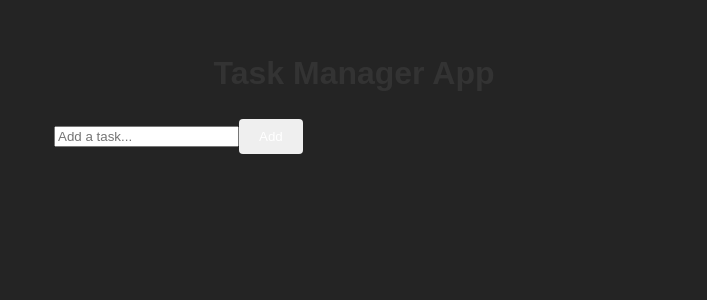
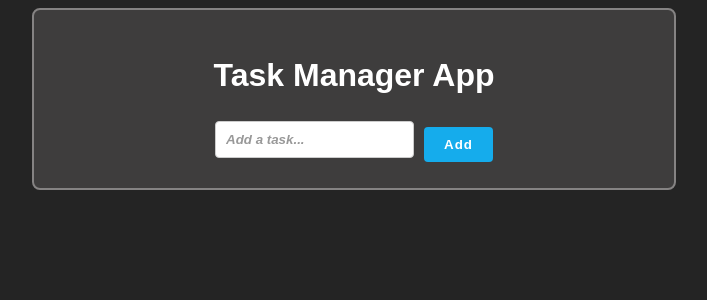
Before and after one commit to AkshitaGupta97/Task-manager-react, a React (Vite) app: page / in a window 1280 px wide. Shown: the top 300 px of the page, without its empty margins (286-993 px from the left). Built offline with nearby package versions, Linux system fonts and the light colour scheme.

Commit message:
created AddTask, TaskItem, TaskList

```diff
--- a/package.json
+++ b/package.json
@@ -10,8 +10,10 @@
     "preview": "vite preview"
   },
   "dependencies": {
+    "@reduxjs/toolkit": "^2.10.1",
     "react": "^19.1.1",
     "react-dom": "^19.1.1",
+    "react-redux": "^9.2.0",
     "redux": "^5.0.1"
   },
   "devDependencies": {
--- a/src/App.css
+++ b/src/App.css
@@ -3,17 +3,49 @@
   margin: 0 auto;
   padding: 20px;
   font-family: Arial, sans-serif;
+  border: 2px solid #858383;
+  border-radius: 8px;
+  background-color: #3e3d3d;
 }
 
 h1 {
   text-align: center;
-  color: #333;
+  color: white;
 }
-
+input {
+  padding: 10px;
+  margin-bottom: 10px;
+  border: 1px solid #ccc;
+  border-radius: 4px;
+}
+input:focus {
+  outline: none;
+  border-color: #15acec;
+  box-shadow: 0 0 5px rgba(21, 172, 236, 0.5);
+}
+input::placeholder {
+  color: #999;
+  font-style: italic;
+  font-weight: 600;
+}
 button {
   color: white;
   padding: 10px 20px;
   border: none;
   border-radius: 4px;
   cursor: pointer;
+  font-weight: bold;
+  letter-spacing: 1px;
 }
+.add-task-form {
+  display: flex;
+  align-items: center;
+  justify-content: center;
+  gap: 10px;
+}
+.add-btn {
+  background-color: #15acec;
+}
+.add-btn:hover {
+  background-color: #0d8bd1;
+}
--- a/src/components/AddTask.jsx
+++ b/src/components/AddTask.jsx
@@ -1,14 +1,18 @@
 import { useState } from "react";
-
+import { useDispatch } from "react-redux";
+import { addTask } from "../features/task/taskSlice";
 
 function AddTask() {
+    // useDispatch is a hook that returns a reference to the dispatch function from the Redux store
     const [text, setText] = useState('');
+    const dispatch = useDispatch();
 
     const handleSubmit = (e) => {
         e.preventDefault();
-
+        dispatch(addTask(text));
+        setText('');
     }
-
+    //console.log("added text",text);
   return (
     <form onSubmit={handleSubmit}
         className="add-task-form">
@@ -16,7 +20,7 @@ function AddTask() {
             value={text}
             onChange={(e) => setText(e.target.value)}
         />
-        <button type="submit">Add</button>
+        <button className="add-btn" type="submit">Add</button>
     </form>
   )
 }
```
Also changed, not shown: src/components/TaskItem.jsx (added, +16 -0 lines), src/components/TaskList.jsx (added, +23 -0 lines), 1 other file (tests, documents, lock files or other folders).
